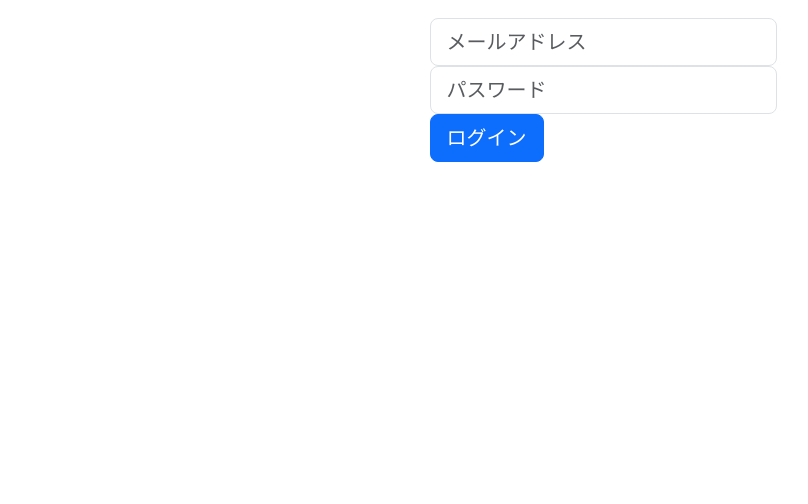
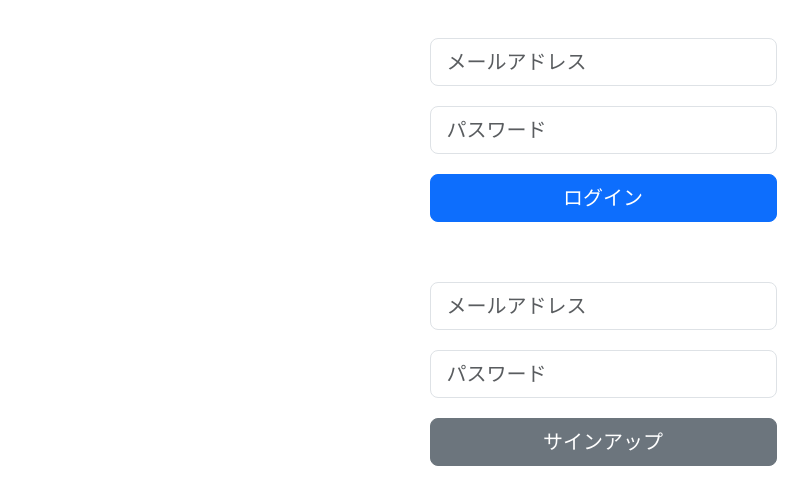
Before and after one commit to shoei03/nekoaruki-ver1, a website with bundled scripts: page public/login.html in a window 1280 px wide. Shown: the part 52-556 px from the top of the page, without its empty margins (37-845 px from the left). Built offline with nearby package versions, Linux system fonts and the light colour scheme; no server answers.

Commit message:
アカウント登録の画面を作成

```diff
--- a/public/login.html
+++ b/public/login.html
@@ -23,6 +23,13 @@
         <input type="email" id="email" placeholder="メールアドレス" class="form-control form-control-lg" />
         <input type="password" id="password" placeholder="パスワード" class="form-control form-control-lg" />
         <button onclick="" id="login-button" class="btn btn-lg btn-primary">ログイン</button>
+      </div>
+      <div class="auth-container">
+        <input type="email" id="email" placeholder="メールアドレス" class="form-control form-control-lg" />
+        <input type="password" id="password" placeholder="パスワード" class="form-control form-control-lg" />
+        <button onclick="" id="" class="btn btn-lg btn-secondary">サインアップ</button>
+      </div>
+      <div class="auth-container">
         <button id="logout-button" style="display:none;" class="btn btn-lg btn-secondary">ログアウト</button>
       </div>
     </div>
--- a/public/styles/setting.css
+++ b/public/styles/setting.css
@@ -191,3 +191,11 @@ h1 {
   position: absolute;
   bottom: 5px;
 }
+
+.auth-container {
+  display: flex;
+  flex-direction: column;
+  gap: 20px;
+  margin-top: 20px;
+  margin-bottom: 40px;
+}
```
